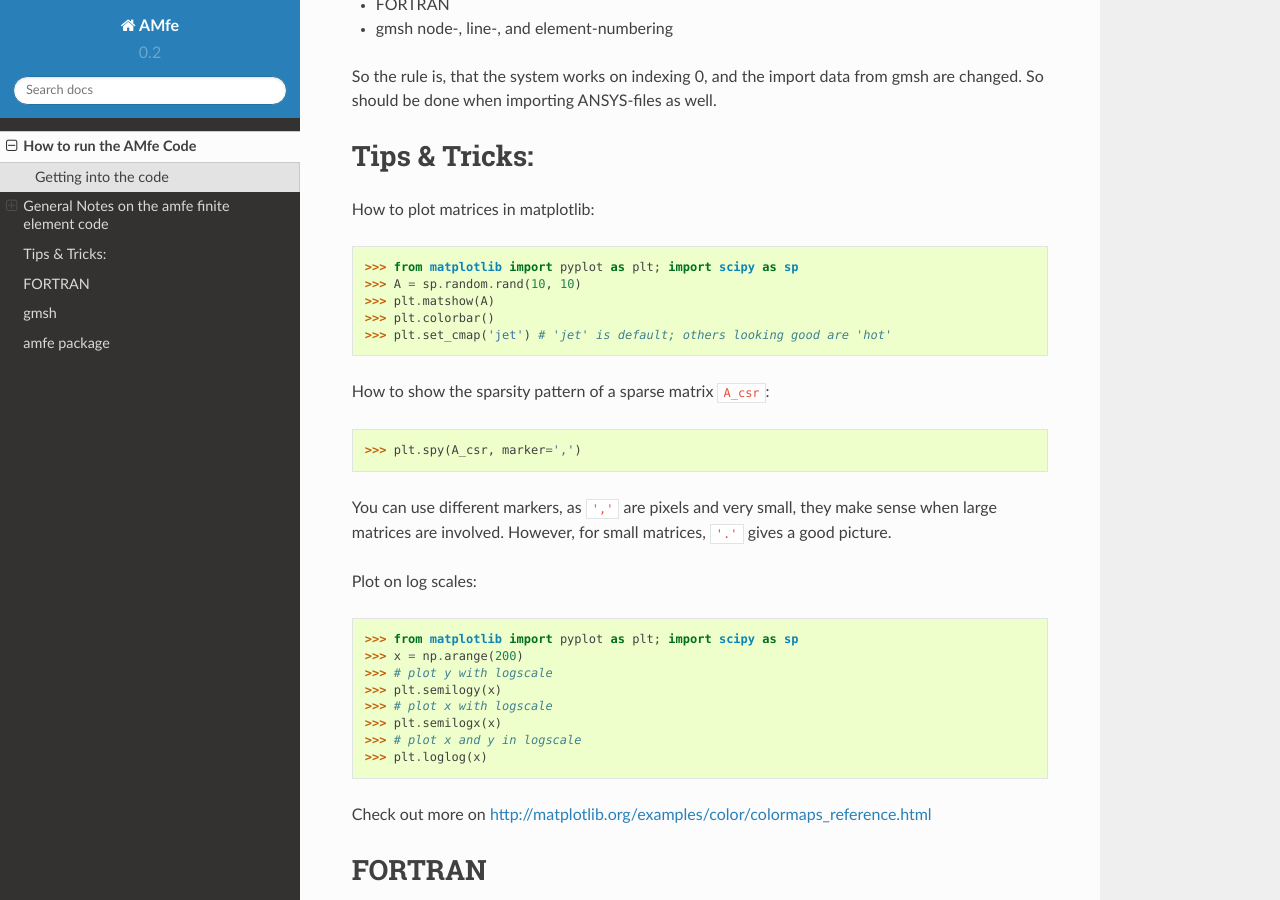
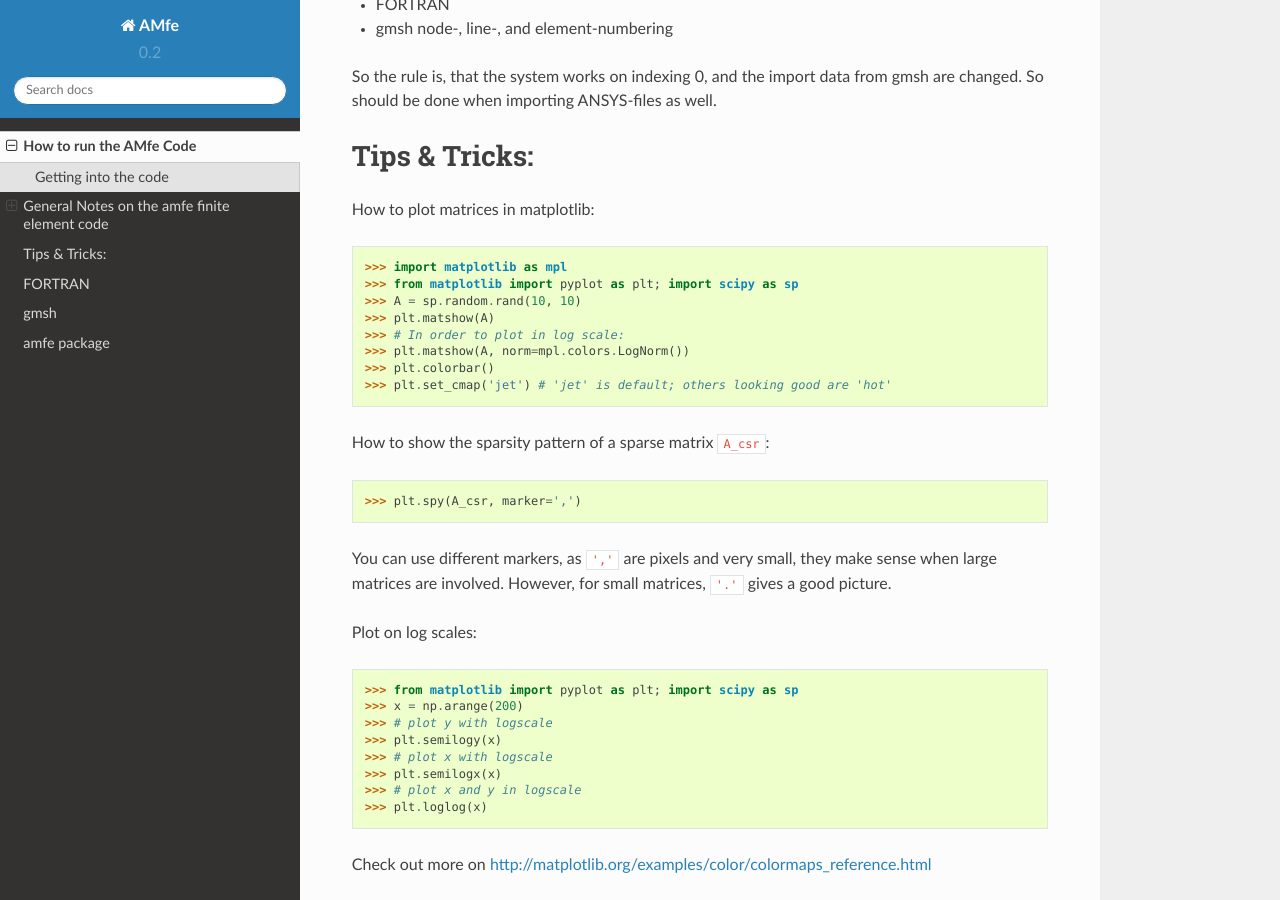
Before and after one commit to AppliedMechanics/AMfe, a Sphinx documentation site: the page built from docs/notes.rst, in a window 1280 px wide and 900 px high, scrolled down 1750 px. Built offline with Sphinx 7.4.7 and the Read the Docs theme 2.0.0, drawn with Linux system fonts in a browser that asks for light colours; pages that are not in the unit, such as notebooks, are missing from menus.

Commit message:
Updates on notes: logscale Matrix show

```diff
--- a/docs/notes.rst
+++ b/docs/notes.rst
@@ -67,9 +67,12 @@ Tips & Tricks:
 
 How to plot matrices in matplotlib:
 
+>>> import matplotlib as mpl
 >>> from matplotlib import pyplot as plt; import scipy as sp
 >>> A = sp.random.rand(10, 10)
 >>> plt.matshow(A)
+>>> # In order to plot in log scale:
+>>> plt.matshow(A, norm=mpl.colors.LogNorm())
 >>> plt.colorbar()
 >>> plt.set_cmap('jet') # 'jet' is default; others looking good are 'hot'
 
```
